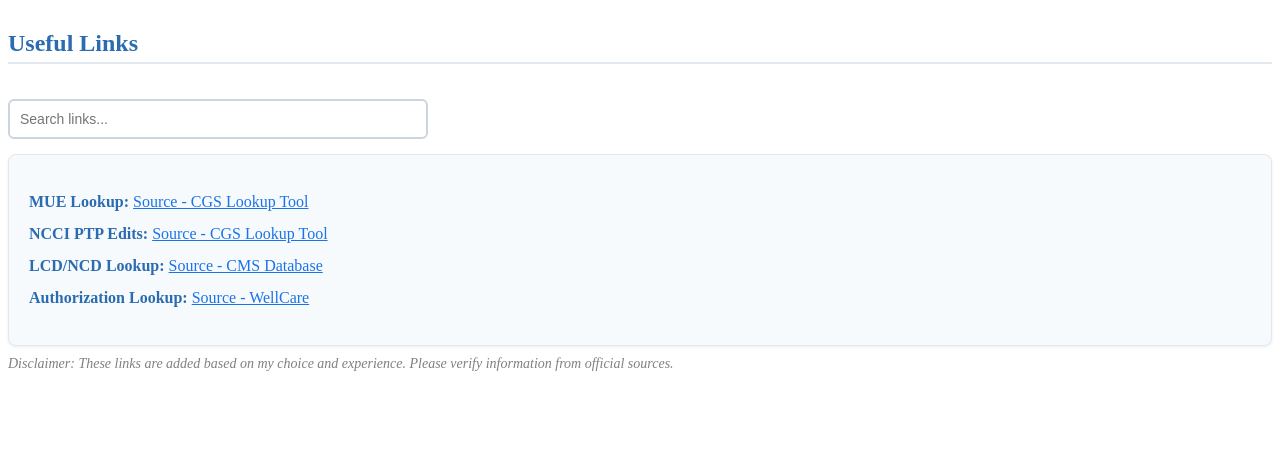
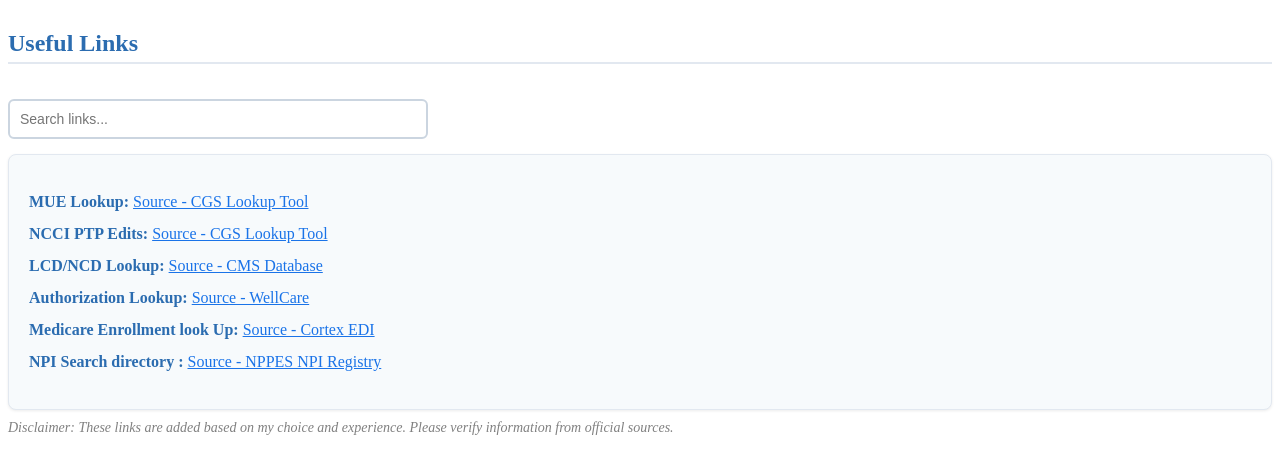
Before and after one commit to tej1040/Links, a plain HTML site: page index.html in a window 1280 px wide. Drawn offline with Linux system fonts and the light colour scheme.

Commit message:
index.html

```diff
--- a/index.html
+++ b/index.html
@@ -65,6 +65,26 @@
                    style="color:#1a73e8;">
                     Source - WellCare
                 </a>
+            <li>
+
+            </li>
+                    <strong style="color:#2b6cb0;">Medicare Enrollment look Up:</strong>
+                <a href="https://www.cortexedi.com/pecos.aspx"
+                   target="_blank"
+                   style="color:#1a73e8;">
+                    Source - Cortex EDI
+                </a>
+            <li>
+
+            <li>
+                    <strong style="color:#2b6cb0;">NPI Search directory :</strong>
+                <a href="https://npiregistry.cms.hhs.gov/"
+                   target="_blank"
+                   style="color:#1a73e8;">
+                    Source - NPPES NPI Registry
+                </a>
+            </li>
+
             </li>
 
         </ul>
```
